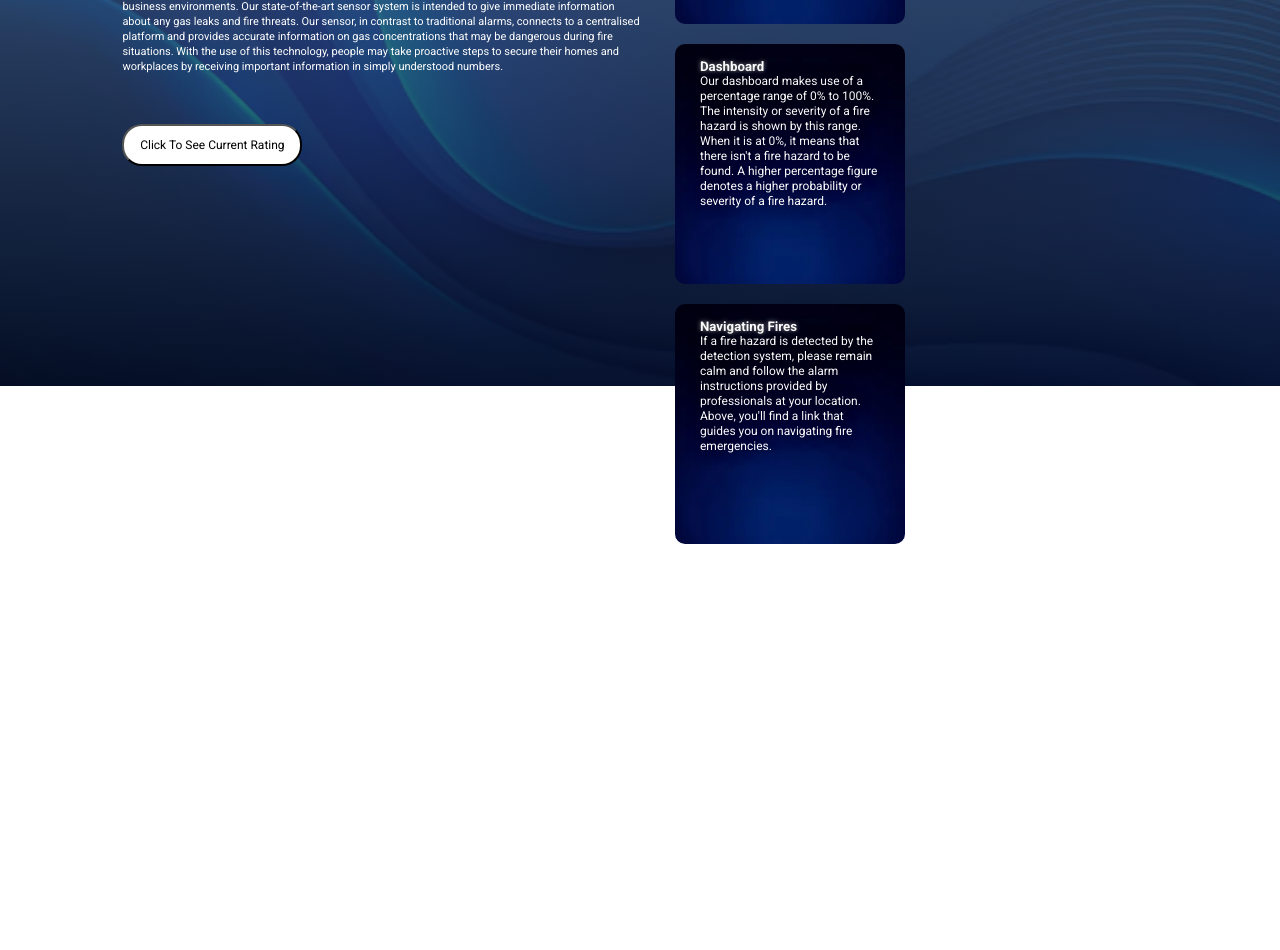
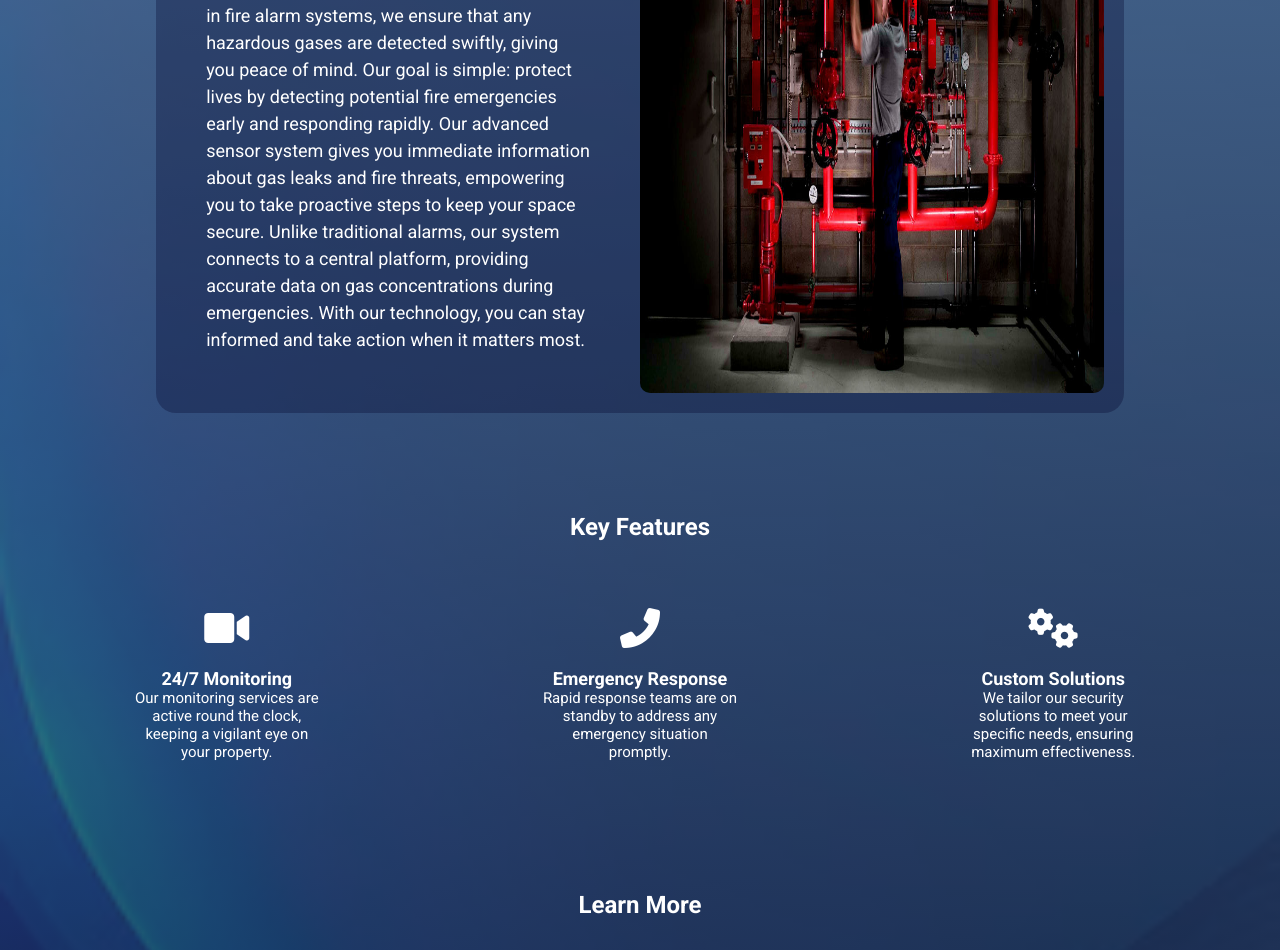
Before and after one commit to ShubhUniyal/Group_task_SIT725, a website: page public/homepage.html in a window 1280 px wide. Shown: the part 414-1364 px from the top of the page. Before the commit the page ends 968 px from the top, so only its background shows below. Drawn offline with Linux system fonts and the light colour scheme.

Commit message:
homepage and login redesign

```diff
--- a/public/css/styling.css
+++ b/public/css/styling.css
@@ -5,24 +5,24 @@
 }
 
 .container {
-    width: 100%;
-    height: 100vh;
-    background-image: linear-gradient(rgba(104, 139, 166, 0.7), rgba(0, 0, 0, 0.7)), url('bluey\(1\).jpg');
+    width: auto;
+    min-height: 100vh;
     background-position: center;
     background-size: cover;
     padding-left: 8%;
     padding-right: 8%;
-    box-sizing: border-box;
+    padding-bottom: 200px;
 }
 
 .navbar {
     height: 12%;
     display: flex;
     align-items: center;
+    position: relative;
 }
 
 .logo {
-    width: 50px;
+    width: 100px;
     cursor: pointer;
 }
 
@@ -35,6 +35,7 @@
 nav {
     flex: 1;
     text-align: right;
+    color: #fff;
 }
 
 nav ul li {
@@ -46,73 +47,186 @@ nav ul li {
 nav ul li a {
     text-decoration: none;
     color: #fff;
-    font-size: 13px;
+    font-size: 15px;
+    border-bottom: none;
 }
 
 .row {
     display: flex;
-    height: 88%;
     align-items: center;
+    justify-content: space-between;
+    margin-top: 40px;
 }
-
 
 h1 {
     color: #fff;
-    font-size: 70px;
+    font-size: 55px;
+    text-align: center;
+    margin-bottom: 20px;
 }
 
 p {
     color: #fff;
-    font-size: 11px;
-    line-height: 15px;
-    margin-bottom: 20px; /* Added margin-bottom for paragraphs */
-}
-
-button {
-    width: 180px;
-    color: #000;
-    font-size: 12px;
-    padding: 12px 0;
-    background: #fff;
-    border-radius: 20px;
-    margin-top: 30px;
+    font-size: 18px;
+    text-align: center;
 }
 
 .card {
-    width: 230px;
-    height: 240px;
-    display: inline-block;
+    width: calc(25% - 20px);
+    min-height: 240px;
     border-radius: 10px;
     padding: 15px 25px;
     box-sizing: border-box;
     cursor: pointer;
-    margin: 10px 15px;
-    background-image: url('darkblue.jpg');
-    background-position: center;
-    background-size: cover;
-    transition: transform 0.5s;
+    margin: 10px 0;
+    background-color: transparent;
+    border: 2px solid transparent;
+    box-shadow: none;
+    transition: transform 0.3s ease-in-out;
+}
+
+.card p {
+    font-size: 15px;
+}
+
+.card h5 {
+    font-size: 18px;
 }
 
 .card:hover {
-    transform: translateY(-8px);
-}
-
-h5 {
-    color: #fff;
-    text-shadow: 0 0 5px #999;
-}
-
-.card p {
-    text-shadow: 0 0 15px #000;
-    font-size: 12px;
-}
-
-.col:first-child p {
-    margin-left: 0; /* Remove default margin */
-    padding-left: 0; /* Remove default padding */
+    transform: scale(1.05);
 }
 
 .col {
-    flex-basis: 60%;
-    padding-left: 20px;
+    display: flex;
+    flex-wrap: wrap;
+    justify-content: space-between;
 }
+
+.about-content p {
+    margin-top: 10px;
+    font-size: 18px;
+    line-height: 1.5;
+    text-align: left;
+    padding: 30px;
+    margin-bottom: 10px;
+}
+
+.about-content h2 {
+    margin-bottom: 10px;
+    font-size: 28px;
+}
+
+.about-container {
+    display: flex;
+    background-color: rgba(1, 1, 40, 0.3);
+    padding: 20px;
+    width: 90%;
+    margin: 10px auto;
+    box-sizing: border-box;
+    border-radius: 20px;
+}
+
+.about-content {
+    flex: 1;
+    color: #fff;
+    padding-right: 20px;
+}
+
+.team-photo {
+    max-width: 50%;
+    border-radius: 10px;
+}
+
+#features {
+    text-align: center;
+    color: #fff;
+    margin-top: 50px;
+    background: none;
+    padding: 50px 0;
+}
+
+h2 {
+    margin-bottom: 10px;
+    color: #fff;
+    text-align: center;
+}
+
+.feature-icon {
+    font-size: 40px;
+    margin-bottom: 20px;
+    color: #fff;
+}
+
+.fun {
+    display: flex;
+    flex-wrap: wrap;
+    justify-content: space-between;
+    margin-top: 50px;
+}
+
+.fun-card {
+    width: calc(50% - 20px);
+    min-height: 200px;
+    border-radius: 10px;
+    padding: 15px 25px;
+    box-sizing: border-box;
+    cursor: pointer;
+    margin: 10px 0;
+    background-color: rgba(255, 255, 255, 0.1);
+    border: 2px solid #fff;
+    box-shadow: 0 0 20px rgba(255, 255, 255, 0.3);
+    transition: transform 0.3s ease-in-out;
+    text-align: center;
+}
+
+.fun-card:hover {
+    transform: scale(1.05);
+}
+
+.fun-card p {
+    color: #fff;
+    text-align: center;
+    font-size: 15px;
+}
+
+.fun-card h5 {
+    font-size: 20px;
+    color: #fff;
+}
+.emergency-dropdown {
+    position: absolute;
+    top: calc(62%);
+    left: calc(100% - 200px);
+    transform: translateX(-50%);
+    background-color: rgba(104, 139, 166, 0.9);
+    padding: 20px;
+    border-radius: 20px;
+    box-shadow: 0 0 20px rgba(0, 0, 0, 0.3);
+    min-width: 200px;
+}
+
+.emergency-dropdown p {
+    font-size: 12px;
+    color: #fff;
+}
+
+
+footer {
+    background-color: rgba(1, 1, 40, 0.9);
+    color: #fff;
+    padding: 20px 0;
+    text-align: center;
+    width: auto;
+    bottom: 0;
+}
+
+.footer-content {
+    max-width: 1200px;
+    margin: 0 auto;
+}
+
+.footer-content p {
+    margin: 0;
+    font-size: 15px;
+}
--- a/public/homepage.html
+++ b/public/homepage.html
@@ -1,56 +1,115 @@
-<!doctype html>
+<!DOCTYPE html>
 <html lang="en">
 <head>
-    <meta charset="utf-8">
-    <meta name="viewport" content="width=device-width, initial-scale=1">
+    <meta charset="UTF-8">
+    <meta name="viewport" content="width=device-width, initial-scale=1.0">
     <title>Home Page Design</title>
     <meta name="description" content="Group Task Sit725">
     <meta name="author" content="Arooma Khan">
     <link rel="stylesheet" href="css/styling.css">
     <link href="https://fonts.googleapis.com/css2?family=Roboto:wght@400;700&display=swap" rel="stylesheet">
+    <link rel="stylesheet" href="https://cdnjs.cloudflare.com/ajax/libs/font-awesome/6.0.0-beta3/css/all.min.css">
+    <style>
+            .container {
+                background-image: linear-gradient(rgba(104, 139, 166, 0.7), rgba(0, 0, 0, 0.7)), url('images/bluey.jpg');
+            }
+    </style>
 </head>
 <body>
     <div class="container">
         <div class="navbar">
-            <img src="images/logo.png" class="logo">
+            <img src="images/protector logo.png" class="logo">
             <nav>
                 <ul>
                     <li><a href="">Dashboard</a></li>
                     <li><a href="">About</a></li>
-                    <li><a href="">Contact</a></li>
+                    <li><a href="#" id="contactLink">Contact</a></li>
                 </ul>
             </nav>
+            <div class="emergency-dropdown" id="emergencyDropdown">
+                <p>In the case of a fire, please call one of these emergency numbers:</p>
+                <select>
+                    <option value="000">000 (Emergency Services)</option>
+                    <option value="112">112 (International Emergency Number)</option>
+                </select>
+            </div>
             <img src="images/menu.png" class="menu-icon">
         </div>
+
+        <main>
+            <header>
+                <h1>Welcome to Protector</h1>
+                <p>With our cutting-edge technology and expert team, we ensure peace of mind in case of fire emergencies.</p>
+            </header>
+
+            <section id="about">
+                <div class="about-container">
+                    <div class="about-content">
+                        <h2>About Us</h2>
+                        <p>At Protector, our mission is clear: to keep you and your loved ones safe. We're here to provide top-notch safety solutions for homes and businesses across Australia. With our expertise in fire alarm systems, we ensure that any hazardous gases are detected swiftly, giving you peace of mind. Our goal is simple: protect lives by detecting potential fire emergencies early and responding rapidly. Our advanced sensor system gives you immediate information about gas leaks and fire threats, empowering you to take proactive steps to keep your space secure. Unlike traditional alarms, our system connects to a central platform, providing accurate data on gas concentrations during emergencies. With our technology, you can stay informed and take action when it matters most.</p>
+                    </div>
+                    <img src="images/Walker_Fire.jpg" alt="Team Photo" class="team-photo">
+                </div>
+            </section>
+
+            <section id="features">
+                <h2>Key Features</h2>
                 <div class="row">
-            <div class="col">
-                <h1>Protector</h1>
-                <p>Our goal at Protector is to lead the way in developing cutting-edge safety solutions for both residential and business environments. Our state-of-the-art sensor system is intended to give immediate information about any gas leaks and fire threats. Our sensor, in contrast to traditional alarms, connects to a centralised platform and provides accurate information on gas concentrations that may be dangerous during fire situations. With the use of this technology, people may take proactive steps to secure their homes and workplaces by receiving important information in simply understood numbers.</p>
-                <button type="button">Click To See Current Rating</button>
-            </div>
-            <div class="col">
                     <div class="card">
-                    <h5>The Sensor</h5>
-                    <p>The sensors detect gases signaling potential fire hazards, providing detailed percentage-based data. This unique feature allows users to gauge the severity: higher percentages indicate greater fire risk.
-                    </p>
+                        <i class="fas fa-video feature-icon"></i>
+                        <h5>24/7 Monitoring</h5>
+                        <p>Our monitoring services are active round the clock, keeping a vigilant eye on your property.</p>
                     </div>
                     <div class="card">
-                    <h5>Navigating This Site</h5>
-                    <p>To access real-time percentage readings of hazardous gases and receive fire detection notifications, simply navigate to the dashboard.Any information received from the sensors will be promptly posted by the admin on this platform .
-                    </p>
+                        <i class="fas fa-phone-alt feature-icon"></i>
+                        <h5>Emergency Response</h5>
+                        <p>Rapid response teams are on standby to address any emergency situation promptly.</p>
                     </div>
                     <div class="card">
+                        <i class="fas fa-cogs feature-icon"></i>
+                        <h5>Custom Solutions</h5>
+                        <p>We tailor our security solutions to meet your specific needs, ensuring maximum effectiveness.</p>
+                    </div>
+                </div>
+            </section>
+
+            <section id="additional-content">
+                <h2>Learn More</h2>
+                <div class="fun">
+                    <div class="fun-card">
+                        <h5>The Sensor</h5>
+                        <p>The sensors detect gases signaling potential fire hazards, providing detailed percentage-based data. This unique feature allows users to gauge the severity: higher percentages indicate greater fire risk.</p>
+                    </div>
+                    <div class="fun-card">
+                        <h5>Navigating This Site</h5>
+                        <p>To access real-time percentage readings of hazardous gases and receive fire detection notifications, simply navigate to the dashboard. Any information received from the sensors will be promptly posted by the admin on this platform.</p>
+                    </div>
+                    <div class="fun-card">
                         <h5>Dashboard</h5>
-                    <p>Our dashboard makes use of a percentage range of 0% to 100%. The intensity or severity of a fire hazard is shown by this range. When it is at 0%, it means that there isn't a fire hazard to be found. A higher percentage figure denotes a higher probability or severity of a fire hazard.</p>
+                        <p>Our dashboard makes use of a percentage range of 0% to 100%. The intensity or severity of a fire hazard is shown by this range. When it is at 0%, it means that there isn't a fire hazard to be found. A higher percentage figure denotes a higher probability or severity of a fire hazard.</p>
                     </div>
-                <div class="card">
+                    <div class="fun-card">
                         <h5>Navigating Fires</h5>
                         <p>If a fire hazard is detected by the detection system, please remain calm and follow the alarm instructions provided by professionals at your location. Above, you'll find a link that guides you on navigating fire emergencies.</p>
                     </div>
                 </div>
+            </section>
+        </main>
     </div>
+
+    <footer>
+        <div class="footer-content">
+            <p>&copy; 2024 Protector. All rights reserved.</p>
         </div>
-    </div>
-    </div>
+    </footer>
+
+    <script>
+        // JavaScript Emergency dropdown
+        document.getElementById("contactLink").addEventListener("click", function(event) {
+            event.preventDefault();
+            var dropdown = document.getElementById("emergencyDropdown");
+            dropdown.style.display = dropdown.style.display === "block" ? "none" : "block";
+        });
+    </script>
 </body>
 </html>
```
Also changed, not shown: public/css/styles.css (+4 -3 lines), public/login.html (+6 -1 lines), public/css/darkblue.jpg (deleted), public/images/Protector (6).png (added), public/images/Walker_Fire.jpg (added), public/images/bluey.jpg (renamed from public/css/bluey(1).jpg), public/images/logo.jpg (deleted), public/images/protector logo.png (added), 1 other file. Lines whose indentation alone changed are shown as unchanged.
